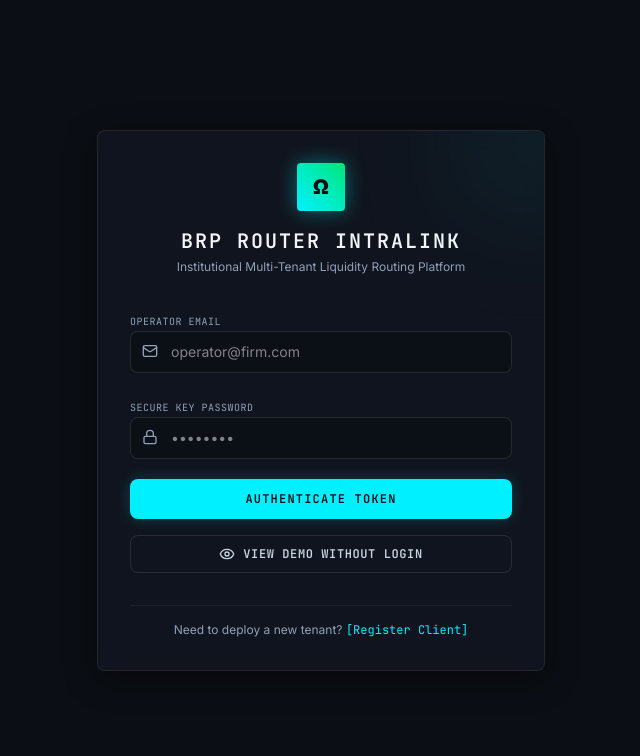
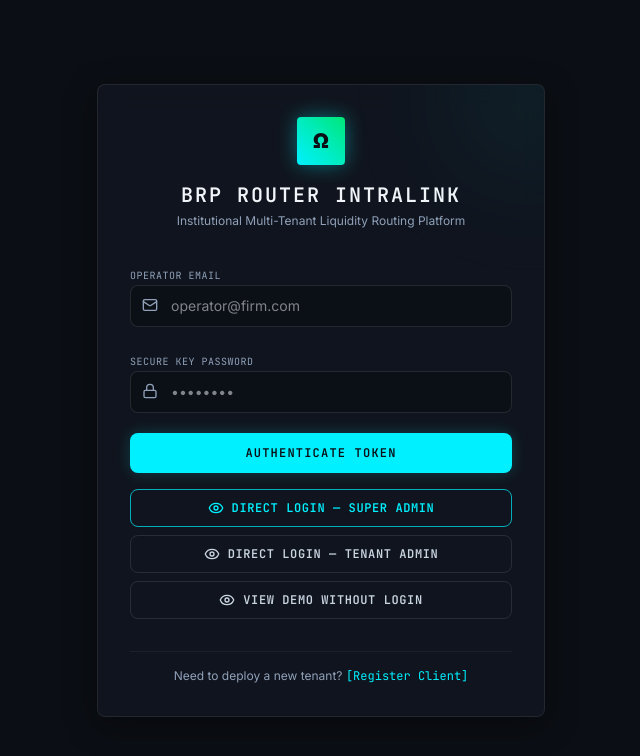
Before and after one commit to Mu369m/mt5, a React (Vite) app in the folder frontend/: page /login in a window 1280 px wide. Shown: the top 756 px of the page, without its empty margins (319-959 px from the left). Built offline with nearby package versions, Linux system fonts and the light colour scheme; no server answers.

Commit message:
Add dev direct-login shortcut

```diff
--- a/frontend/src/pages/login.tsx
+++ b/frontend/src/pages/login.tsx
@@ -24,6 +24,25 @@ export const Login: React.FC = () => {
   const [loading, setLoading] = useState(false);
   const [, setLocation] = useLocation();
   const { loadBrandingAndTheme } = useTheme();
+
+  const handleDirectLogin = async (role: 'SUPER_ADMIN' | 'TENANT_ADMIN' | 'TENANT_VIEWER' = 'SUPER_ADMIN') => {
+    localStorage.setItem('brp_token', 'frontend-dev-direct-login');
+    localStorage.setItem('brp_user', JSON.stringify({
+      email: 'dev-direct@local.preview',
+      role,
+      companyName: role === 'SUPER_ADMIN' ? 'Super Admin Workspace' : 'Demo Workspace',
+      licenseKey: 'DEMO-PREVIEW',
+    }));
+
+    await loadBrandingAndTheme();
+
+    if (role === 'SUPER_ADMIN') {
+      setLocation('/super-admin');
+      return;
+    }
+
+    setLocation('/');
+  };
 
   const handleDemoPreview = () => {
     localStorage.setItem('brp_token', 'frontend-demo-preview');
@@ -151,8 +170,24 @@ export const Login: React.FC = () => {
 
         <button
           type="button"
+          onClick={() => handleDirectLogin('SUPER_ADMIN')}
+          className="mt-4 flex w-full items-center justify-center gap-2 rounded-custom border border-accent-cyan/70 py-2.5 text-xs font-mono font-bold tracking-wider text-accent-cyan transition-colors hover:bg-accent-cyan hover:text-[#0B0E14]"
+        >
+          <Eye className="h-4 w-4" /> DIRECT LOGIN — SUPER ADMIN
+        </button>
+
+        <button
+          type="button"
+          onClick={() => handleDirectLogin('TENANT_ADMIN')}
+          className="mt-2 flex w-full items-center justify-center gap-2 rounded-custom border border-white/10 py-2.5 text-xs font-mono font-bold tracking-wider text-slate-300 transition-colors hover:border-accent-cyan hover:text-accent-cyan"
+        >
+          <Eye className="h-4 w-4" /> DIRECT LOGIN — TENANT ADMIN
+        </button>
+
+        <button
+          type="button"
           onClick={handleDemoPreview}
-          className="mt-4 flex w-full items-center justify-center gap-2 rounded-custom border border-white/10 py-2.5 text-xs font-mono font-bold tracking-wider text-slate-300 transition-colors hover:border-accent-cyan hover:text-accent-cyan"
+          className="mt-2 flex w-full items-center justify-center gap-2 rounded-custom border border-white/10 py-2.5 text-xs font-mono font-bold tracking-wider text-slate-300 transition-colors hover:border-accent-cyan hover:text-accent-cyan"
         >
           <Eye className="h-4 w-4" /> VIEW DEMO WITHOUT LOGIN
         </button>
```
